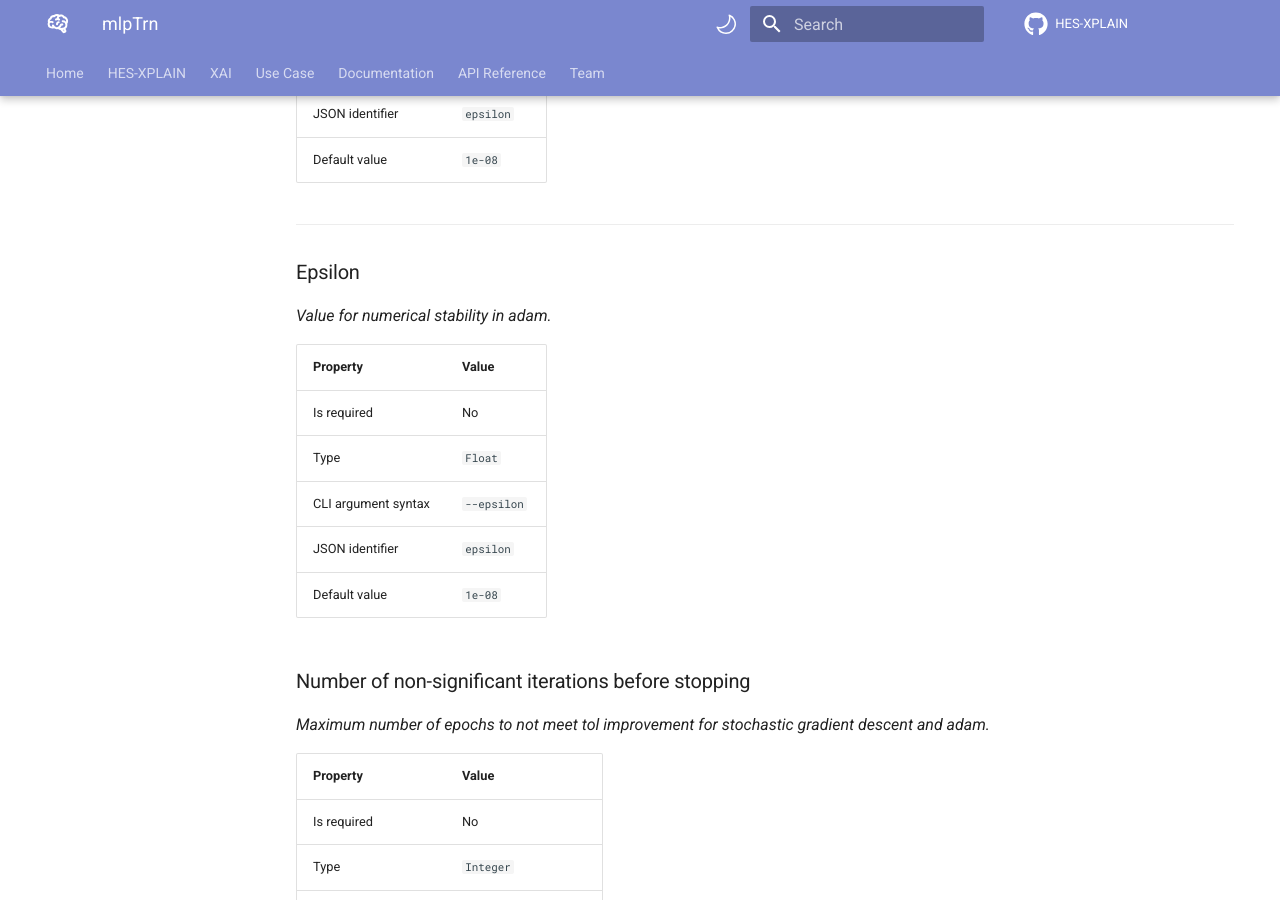
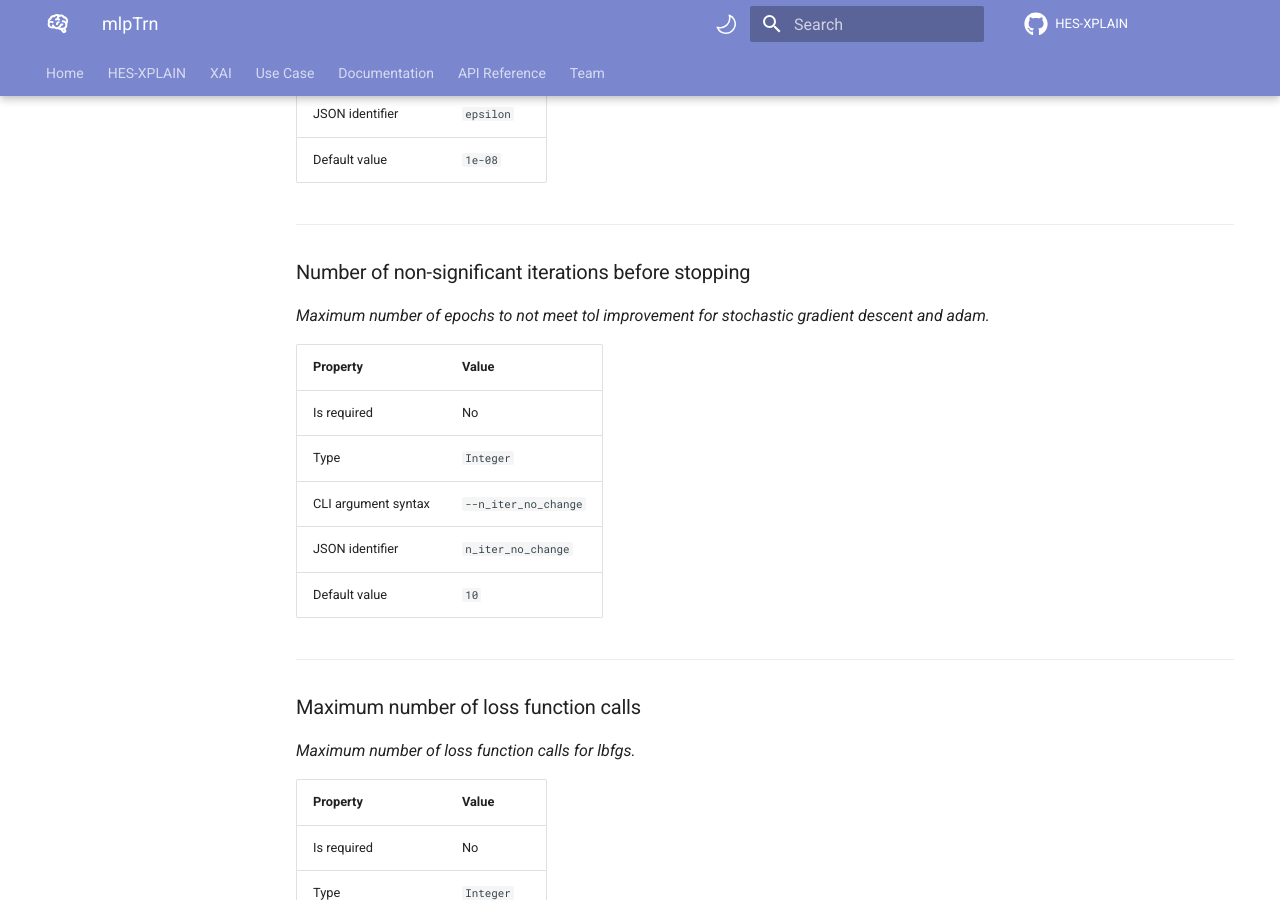
Before and after one commit to HES-XPLAIN/hes-xplain.github.io, an MkDocs documentation site: the page built from docs/documentation/algorithms/training-methods/mlptrn.md, in a window 1280 px wide and 900 px high, scrolled down 16963 px. Built offline with MkDocs 1.6.1 and Material for MkDocs 9.7.7, drawn with Linux system fonts in a browser that asks for light colours; comment, search, counter and statistics services are not loaded.

Commit message:
Fixed typos

```diff
--- a/docs/documentation/algorithms/training-methods/mlptrn.md
+++ b/docs/documentation/algorithms/training-methods/mlptrn.md
@@ -508,17 +508,6 @@ The `mlpTrn` algorithm has required and optional arguments to be specified. Each
 
 ---
 
-### Epsilon
-*Value for numerical stability in adam.*
-
-|  **Property**           | **Value**              |
-|:------------------------|:-----------------------|
-| Is required             | No                     |
-| Type                    | `Float`                |
-| CLI argument syntax     | `--epsilon`            |
-| JSON identifier         | `epsilon`              |
-| Default value           | `1e-08`                |
-
 ### Number of non-significant iterations before stopping
 *Maximum number of epochs to not meet tol improvement for stochastic gradient descent and adam.*
 
```
Also changed, not shown: docs/documentation/algorithms/training-methods/gradboosttrn.md (+2 -2 lines).
